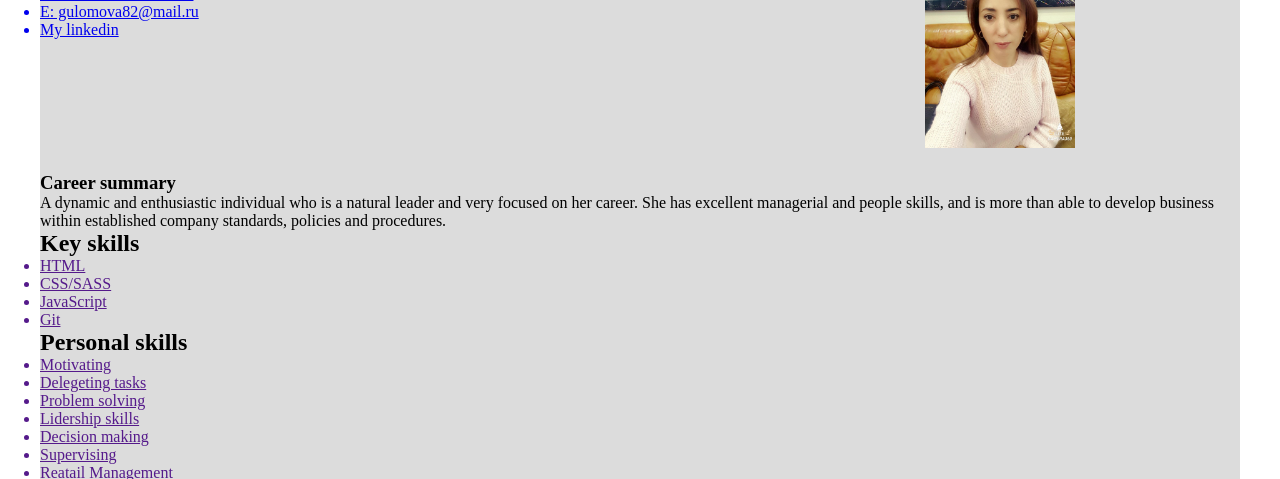
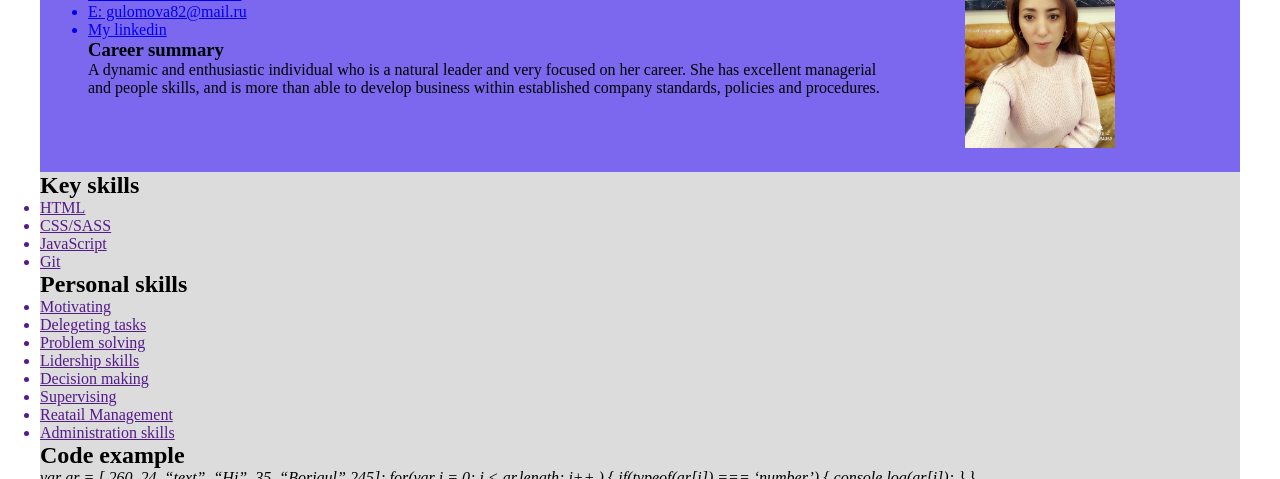
Before and after one commit to guli-gulom/rcschool-cv, a plain HTML site: page index.html in a window 1280 px wide. Shown: the part 72-551 px from the top of the page. Drawn offline with Linux system fonts and the light colour scheme.

Commit message:
init: changed place of the div

```diff
--- a/index.html
+++ b/index.html
@@ -24,6 +24,14 @@
              </a>
             </ul>
         </nav>
+        <div class="first">
+            <h3>Career summary</h3>
+            <p>A dynamic and enthusiastic individual who is a natural leader
+              and very focused on her career. She has excellent
+              managerial and people skills, and is more than able to
+              develop business within established company standards,
+              policies and procedures.</p>
+           </div>
        </div>
        <div class="for-image">
            <img src="./photo_2022-06-07_11-28-02.jpg" alt="">
@@ -31,14 +39,7 @@
       </div>
       </header>
       <main>
-       <div class="first">
-        <h3>Career summary</h3>
-        <p>A dynamic and enthusiastic individual who is a natural leader
-          and very focused on her career. She has excellent
-          managerial and people skills, and is more than able to
-          develop business within established company standards,
-          policies and procedures.</p>
-       </div>
+
        <div class="second">
            <h2>Key skills</h2>
            <ul>
--- a/style.css
+++ b/style.css
@@ -13,10 +13,15 @@
     padding: 20px 0;
     display: grid;
     grid-template-columns: 2fr 1fr;
+    background-color: mediumslateblue;
 }
 .for-image img{
-    width: 80%;
+    width: 100%;
     height: 200px;
     object-fit:contain;
 
 }
+.for-head {
+width: 100%;
+margin-left: 3rem;
+}
```
